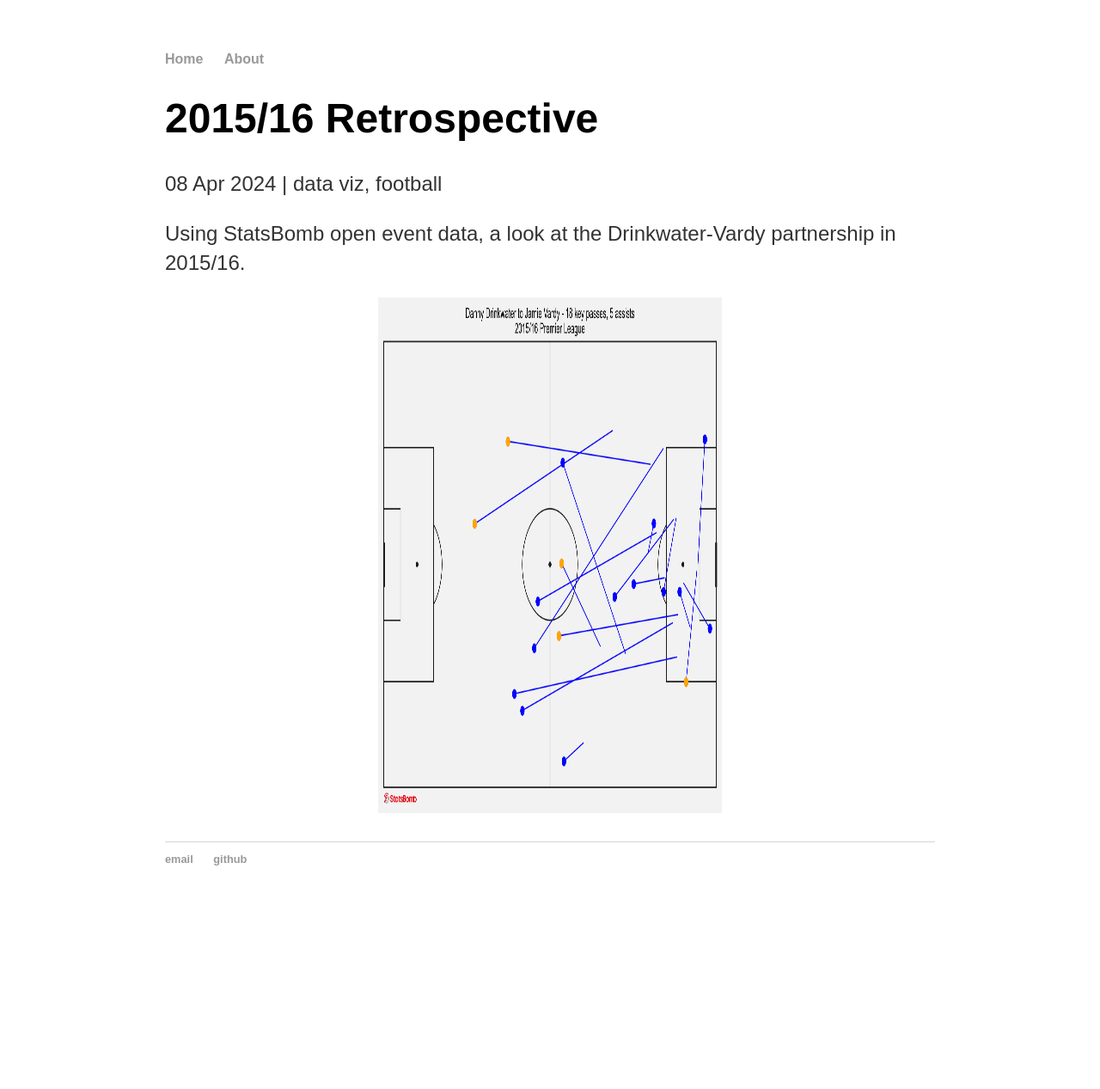
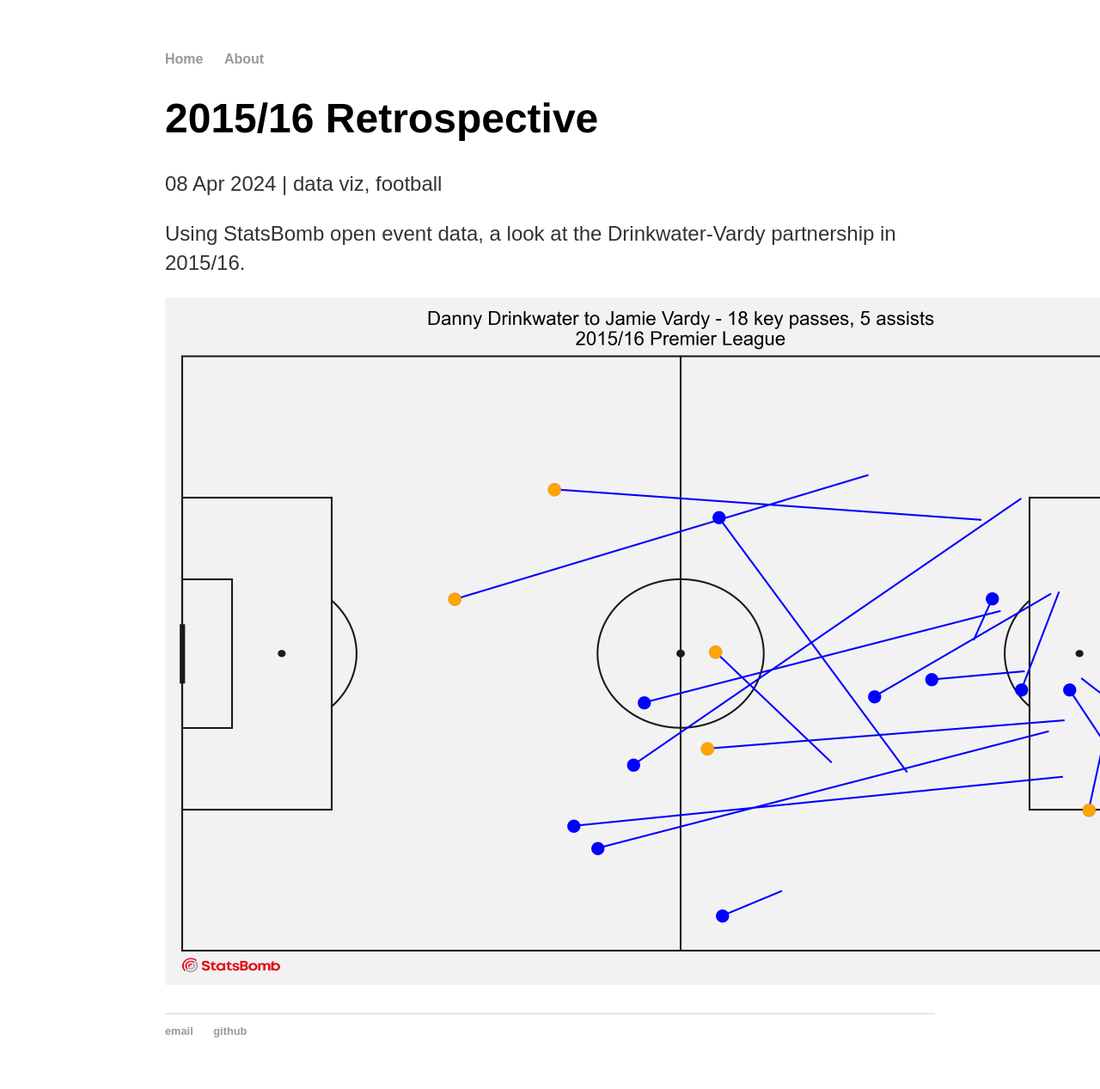
Before and after one commit to georgeball95/georgeball95.github.io, a Jekyll site: the page built from _posts/2024-04-08-retrospective-15-16.md, in a window 1280 px wide. Shown: the whole page at 86% size. Built offline with Jekyll 4.4.1, drawn with Linux system fonts in a browser that asks for light colours; before the commit the page ends 1067 px from its top, so only the background shows below that.

Commit message:
small edit

```diff
--- a/_posts/2024-04-08-retrospective-15-16.md
+++ b/_posts/2024-04-08-retrospective-15-16.md
@@ -8,5 +8,5 @@
 Using StatsBomb open event data, a look at the Drinkwater-Vardy partnership in 2015/16.
 
 <p align="center" width="100%">
-<img width=400 height=600 src="https://raw.github.com/georgeball95/georgeball95.github.io/master/assets/drinkwater_vardy_passes.png">
+<img width=1200 height=800 src="https://raw.github.com/georgeball95/georgeball95.github.io/master/assets/drinkwater_vardy_passes.png">
 </p>
```
